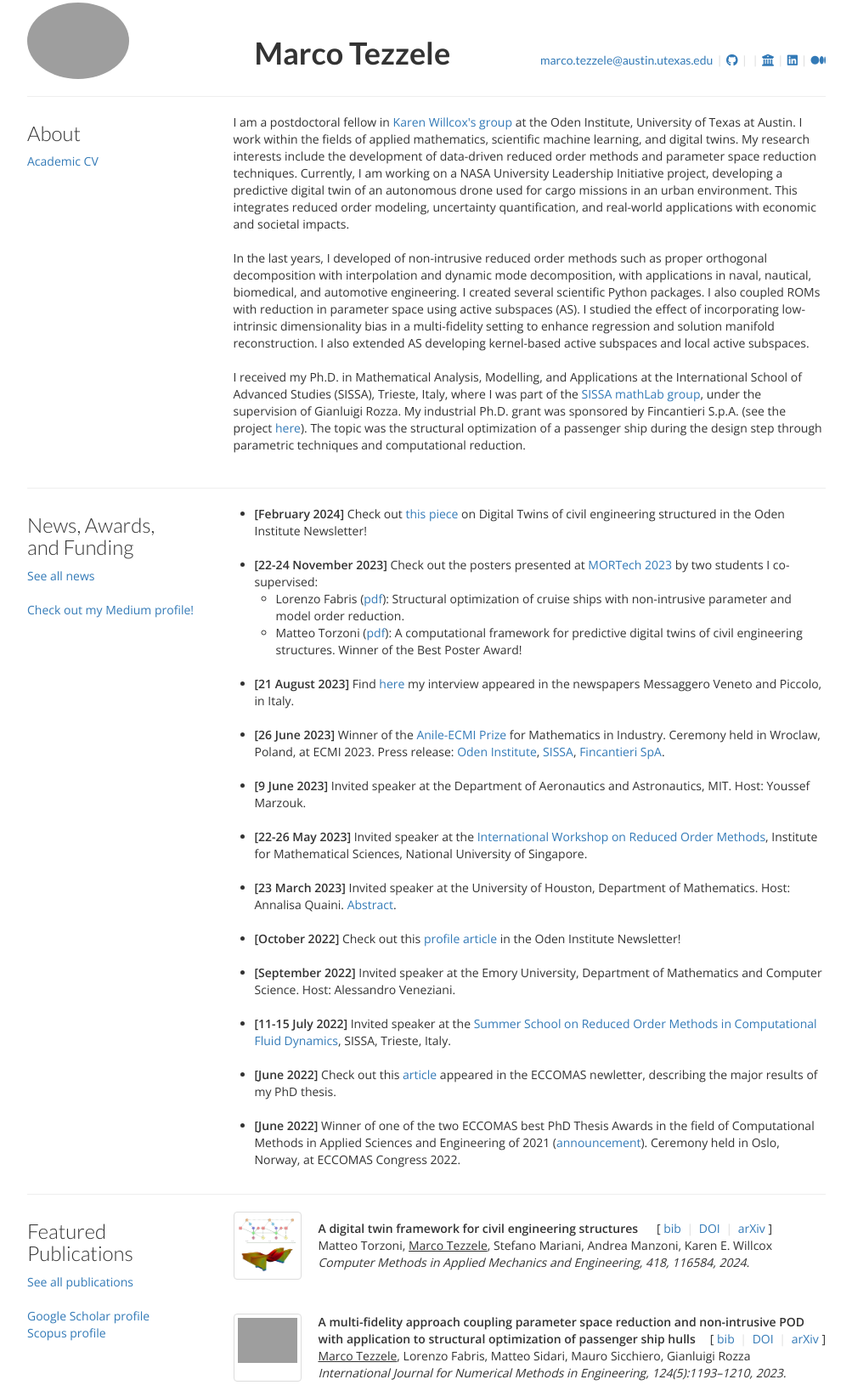
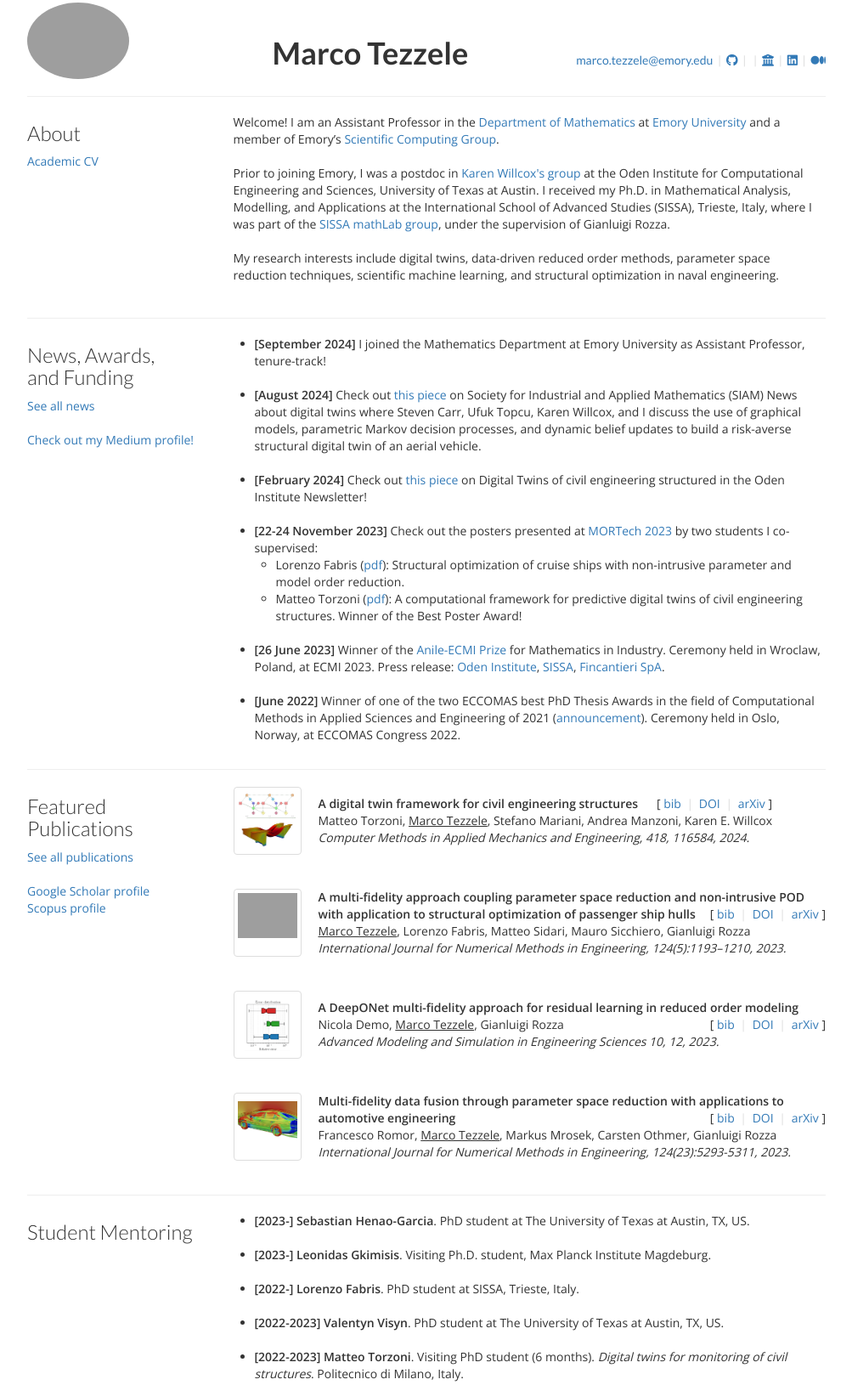
Before and after one commit to mtezzele/mtezzele.github.io, a plain HTML site: page index.html in a window 1280 px wide. Shown: the part 47-1677 px from the top of the page at 85% size, without its empty margins (138-1141 px from the left). Drawn offline with nearby package versions, Linux system fonts and the light colour scheme; grey boxes are pictures that could not be loaded; some icons are missing.

Commit message:
update emory

```diff
--- a/index.html
+++ b/index.html
@@ -46,7 +46,7 @@
                 <br/>
                 <h1>Marco Tezzele
                     <small>
-                        <a>marco.tezzele@austin.utexas.edu</a> <span class="sep">|</span>
+                        <a>marco.tezzele@emory.edu</a> <span class="sep">|</span>
                         <span style="display: inline-block; white-space: nowrap;">
                             <a href="http://github.com/mtezzele"><i class="fa fa-github"></i></a>
                             <span class="sep">|</span>
@@ -70,13 +70,20 @@
                 <a href="./pdfs/academic_cv.pdf">Academic CV</a>
             </div>
             <div class="col-sm-9">
-                I am a postdoctoral fellow in <a href="https://kiwi.oden.utexas.edu/" target="_blank">Karen Willcox's group</a> at the Oden Institute, University of Texas at Austin.
+                Welcome! I am an Assistant Professor in the <a href="https://math.emory.edu/home/" target="_blank">Department of Mathematics</a> at <a href="https://www.emory.edu/home/index.html" target="_blank">Emory University</a> and a member of Emory’s <a href="https://www.math.emory.edu/site/codes/" target="_blank">Scientific Computing Group</a>.
+                </br></br>
+                Prior to joining Emory, I was a postdoc in <a href="https://kiwi.oden.utexas.edu/" target="_blank">Karen Willcox's group</a> at the Oden Institute for Computational Engineering and Sciences, University of Texas at Austin. I received my Ph.D. in Mathematical Analysis, Modelling, and Applications at the International School of Advanced Studies (SISSA), Trieste, Italy, where I was part of the <a href="https://mathlab.sissa.it/" target="_blank">SISSA mathLab group</a>, under the supervision of Gianluigi Rozza.
+                </br></br>
+                My research interests include digital twins, data-driven reduced order methods, parameter space reduction techniques, scientific machine learning, and structural optimization in naval engineering.
+                <!--
+                I am a postdoctoral fellow in <a href="https://kiwi.oden.utexas.edu/" target="_blank">Karen Willcox's group</a> at the Oden Institute for Computational Engineering and Sciences, University of Texas at Austin.
                 I work within the fields of applied mathematics, scientific machine learning, and digital twins. My research interests include the development of data-driven reduced order methods and parameter space reduction techniques. Currently, I am working on a NASA University Leadership Initiative project, developing a predictive digital twin of an autonomous drone used for cargo missions in an urban environment. This integrates reduced order modeling, uncertainty quantification, and real-world applications with economic and societal impacts.
                 </br></br>
                 In the last years, I developed of non-intrusive reduced order methods such as proper orthogonal decomposition with interpolation and dynamic mode decomposition, with applications in naval, nautical, biomedical, and automotive engineering. I created several scientific Python packages. I also coupled ROMs with reduction in parameter space using active subspaces (AS). I studied the effect of incorporating low-intrinsic dimensionality bias in a multi-fidelity setting to enhance regression and solution manifold reconstruction. I also extended AS developing kernel-based active subspaces and local active subspaces.
                 </br></br>
                 I received my Ph.D. in Mathematical Analysis, Modelling, and Applications at the International School of Advanced Studies (SISSA), Trieste, Italy, where I was part of the <a href="https://mathlab.sissa.it/" target="_blank">SISSA mathLab group</a>, under the supervision of Gianluigi Rozza.
                 My industrial Ph.D. grant was sponsored by Fincantieri S.p.A. (see the project <a href="https://mathlab.sissa.it/project/fincantieri-phd-grant-math-analysis-modelling-and-applications-ironth" target="_blank">here</a>). The topic was the structural optimization of a passenger ship during the design step through parametric techniques and computational reduction.
+                -->
                 </br></br>
             </div>
         </div>
@@ -94,6 +101,10 @@
                         <td>
                             <div class="large-12 columns">
                                 <ul>
+                                <li><b>[September 2024]</b> I joined the Mathematics Department at Emory University as Assistant Professor, tenure-track!</li>
+                                </br>
+                                <li><b>[August 2024]</b> Check out  <a href="https://www.siam.org/publications/siam-news/articles/risk-averse-policy-updates-for-predictive-digital-twins/" target="_blank">this piece</a> on Society for Industrial and Applied Mathematics (SIAM) News about digital twins where Steven Carr, Ufuk Topcu, Karen Willcox, and I discuss the use of graphical models, parametric Markov decision processes, and dynamic belief updates to build a risk-averse structural digital twin of an aerial vehicle.</li>
+                                </br>
                                 <li><b>[February 2024]</b> Check out <a href="https://oden.utexas.edu/news-and-events/news/digital-twins-civil-engineering-structures/" target="_blank">this piece</a> on Digital Twins of civil engineering structured in the Oden Institute Newsletter!</li>
                                 </br>
                                 <li><b>[22-24 November 2023]</b> Check out the posters presented at <a href="https://mortech2023.sciencesconf.org/" target="_blank">MORTech 2023</a> by two students I co-supervised:
@@ -103,24 +114,8 @@
                                     </ul>
                                 </li>
                                 </br>
-                                <li><b>[21 August 2023]</b> Find <a href="./img/news/messaggero_veneto_08_2023.jpg" target="_blank">here</a> my interview appeared in the newspapers Messaggero Veneto and Piccolo, in Italy.</li>
-                                </br>
                                 <li><b>[26 June 2023]</b> Winner of the <a href="https://ecmiindmath.org/ecmi-prizes/" target="_blank">Anile-ECMI Prize</a> for Mathematics in Industry. Ceremony held in Wroclaw, Poland, at ECMI 2023.
                                 Press release: <a href="https://oden.utexas.edu/news-and-events/news/Marco-Tezzele-Awarded-2023-Anile-ECMI-Outstanding-Thesis-Award/" target="_blank">Oden Institute</a>, <a href="https://www.sissa.it/sites/default/files/Anile-ECMI%20Prize.pdf" target="_blank">SISSA</a>, <a href="https://www.fincantieri.com/en/media/press-releases/2023/new-approaches-for-ship-design-ecmi-crewards-the-work-of-a-sissa-alumnus-in-collaboration-with-fincantieri/" target="_blank">Fincantieri SpA</a>.</li>
-                                </br>
-                                <li><b>[9 June 2023]</b> Invited speaker at the Department of Aeronautics and Astronautics, MIT. Host: Youssef Marzouk.</li>
-                                </br>
-                                <li><b>[22-26 May 2023]</b> Invited speaker at the <a href="https://ims.nus.edu.sg/events/international-workshop-on-reduced-order-methods/" target="_blanck">International Workshop on Reduced Order Methods</a>, Institute for Mathematical Sciences, National University of Singapore.</li>
-                                </br>
-                                <li><b>[23 March 2023]</b> Invited speaker at the University of Houston, Department of Mathematics. Host: Annalisa Quaini. <a href="https://www.math.uh.edu/~pan/Seminar/2023-Spring/0323.pdf" target="_blanck">Abstract</a>.</li>
-                                </br>
-                                <li><b>[October 2022]</b> Check out this <a href="https://www.oden.utexas.edu/news-and-events/news/Research-for-Everyday-Life-Profile-Marco-Tezzele/" target="_blank">profile article</a> in the Oden Institute Newsletter!</li>
-                                </br>
-                                <li><b>[September 2022]</b> Invited speaker at the Emory University, Department of Mathematics and Computer Science. Host: Alessandro Veneziani.</li>
-                                </br>
-                                <li><b>[11-15 July 2022]</b> Invited speaker at the <a href="https://indico.sissa.it/event/74/" target="_blanck">Summer School on Reduced Order Methods in Computational Fluid Dynamics</a>, SISSA, Trieste, Italy.</li>
-                                </br>
-                                <li><b>[June 2022]</b> Check out this <a href="https://medium.com/sissa-mathlab/parameter-space-and-model-order-reduction-for-industrial-optimization-e905a5429dd8" target="_blank">article</a> appeared in the ECCOMAS newletter, describing the major results of my PhD thesis.</li>
                                 </br>
                                 <li><b>[June 2022]</b> Winner of one of the two ECCOMAS best PhD Thesis Awards in the field of Computational Methods in Applied Sciences and Engineering of 2021 (<a href="https://www.eccomas.org/2022/05/12/2021-phd-awards/" target="_blank">announcement</a>). Ceremony held in Oslo, Norway, at ECCOMAS Congress 2022.</li>
                                 </ul>
@@ -253,7 +248,7 @@
                                 </br>
                                 <li><b>[2022-] Lorenzo Fabris</b>. PhD student at SISSA, Trieste, Italy.</li>
                                 </br>
-                                <li><b>[2022-] Valentyn Visyn</b>. PhD student at The University of Texas at Austin, TX, US.</li>
+                                <li><b>[2022-2023] Valentyn Visyn</b>. PhD student at The University of Texas at Austin, TX, US.</li>
                                 </br>
                                 <li><b>[2022-2023] Matteo Torzoni</b>. Visiting PhD student (6 months). <i>Digital twins for monitoring of civil structures</i>. Politecnico di Milano, Italy.</li>
                                 </br>
@@ -398,6 +393,25 @@
                     <tr>
                         <td>
                             <div class="large-1 columns">
+                                <a class="thumbnail pub_img"  href="https://www.emory.edu/home/index.html" target="_blank">
+                                    <img src="img/logos/logo_emory.png" alt=""/>
+                                </a>
+                            </div>
+                        </td>
+                        <td>
+                            <div class="large-12 columns">
+                                <b> Department of Mathematics, Emory University </b> - <i> Assistant Professor, tenure-track </i> - (2024-) </br>
+                            </div>
+                        </td>
+                    </tr>
+                </table>
+
+                </br></br>
+
+                <table class="borderless">
+                    <tr>
+                        <td>
+                            <div class="large-1 columns">
                                 <a class="thumbnail pub_img"  href="https://www.oden.utexas.edu/" target="_blank">
                                     <img src="img/logos/logo_oden.png" alt=""/>
                                 </a>
@@ -405,7 +419,7 @@
                         </td>
                         <td>
                             <div class="large-12 columns">
-                                <b> Oden Institute for Computational Engineering and Sciences, UT Austin </b> - <i> Postdoctoral Fellow at Willcox Research Group </i> - (2021-) </br>
+                                <b> Oden Institute for Computational Engineering and Sciences, UT Austin </b> - <i> Postdoctoral Fellow at Willcox Research Group </i> - (2021-2024) </br>
                             </div>
                         </td>
                     </tr>
```
Also changed, not shown: html/ar-models.html (+2 -2 lines), html/hacktoberfest-2020.html (+1 -1 lines), html/news.html (+6 -2 lines), html/publications.html (+1 -1 lines), img/logos/logo_emory.png (added).
